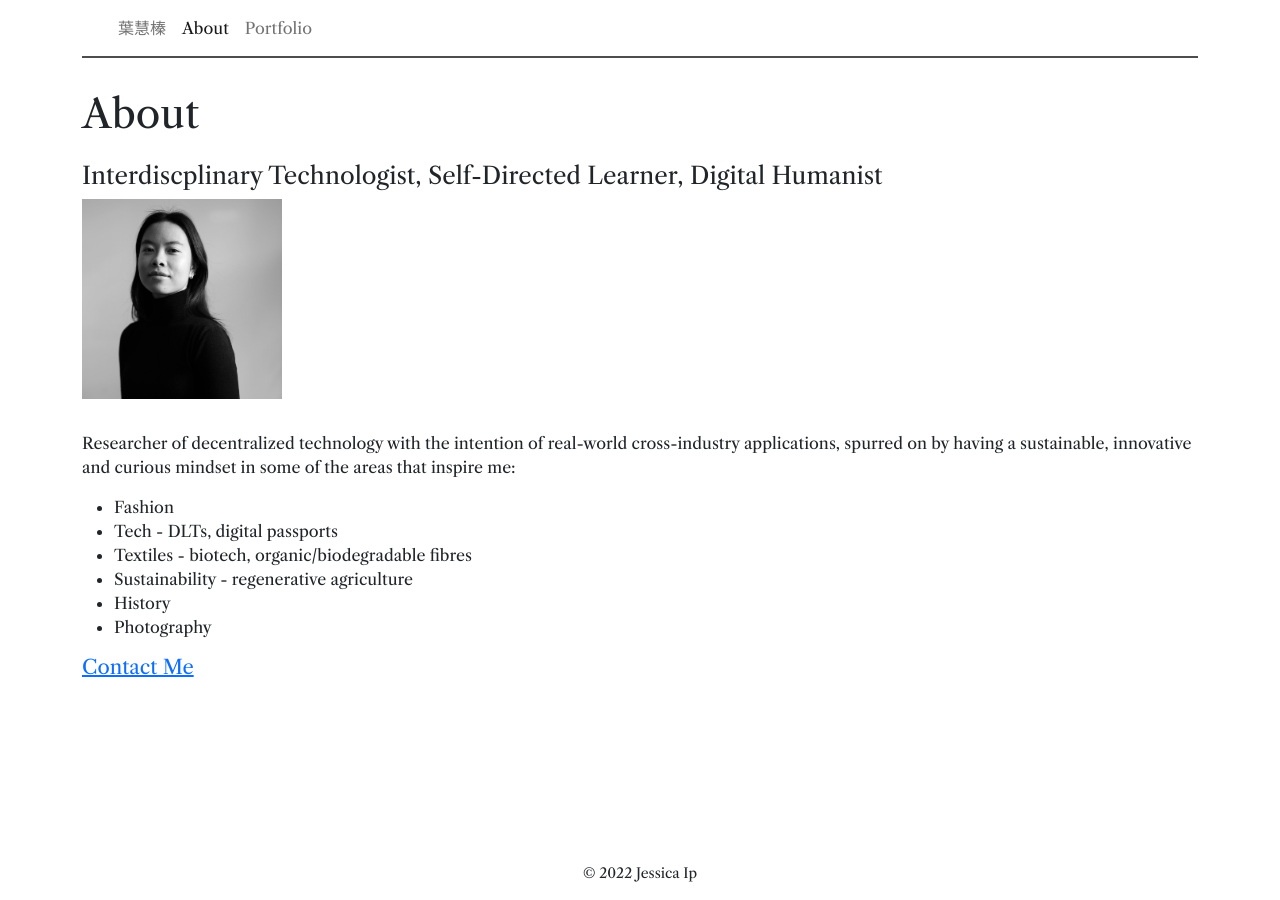
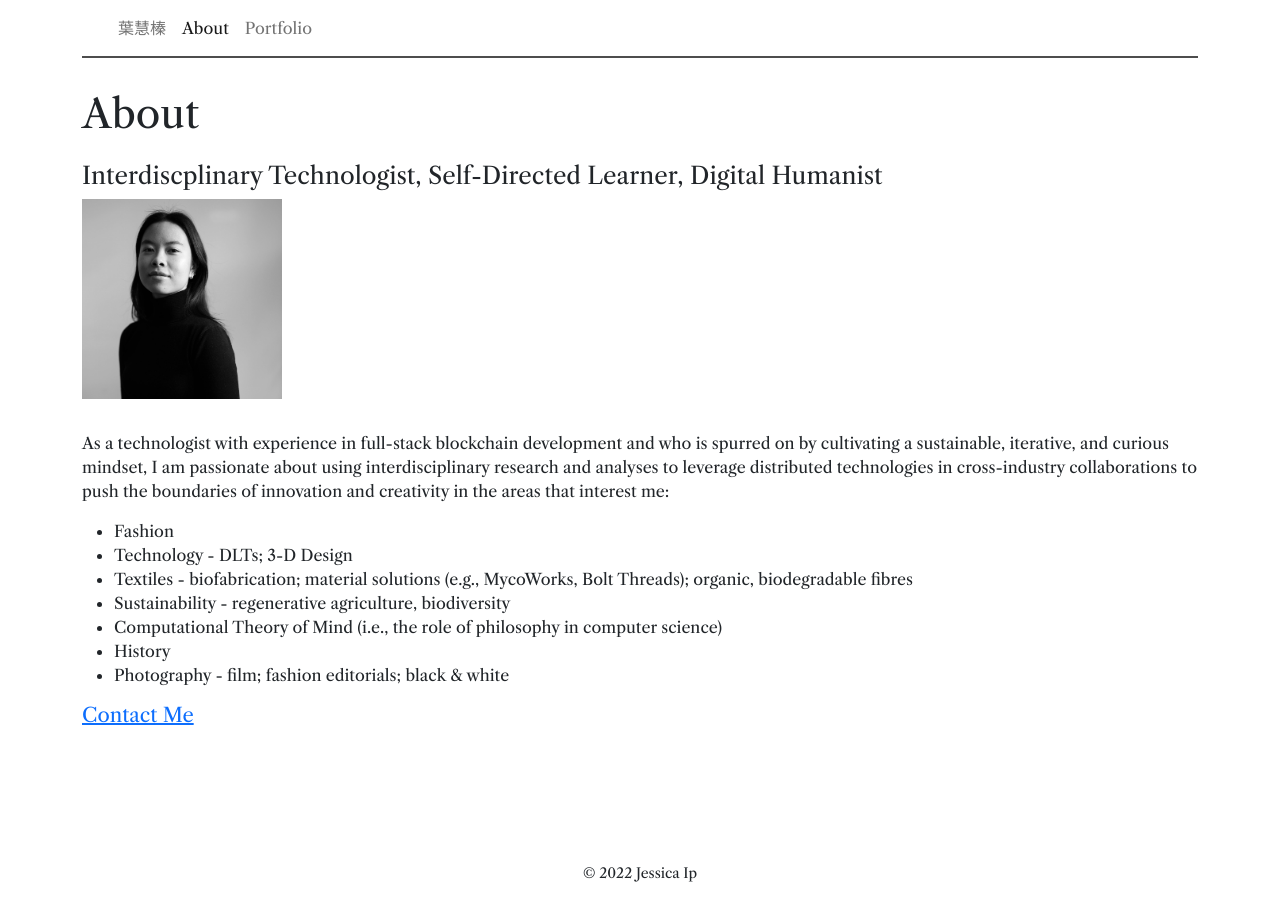
Before and after one commit to ipjessica/ipjessica.github.io, a Jekyll site: the page built from about.md, in a window 1280 px wide. Built offline with Jekyll 4.4.1, drawn with Linux system fonts in a browser that asks for light colours.

Commit message:
Update about.md

```diff
--- a/about.md
+++ b/about.md
@@ -6,15 +6,16 @@ permalink: /about/
 
 <h4>Interdiscplinary Technologist, Self-Directed Learner, Digital Humanist</h4>
 <img src="/assets/images/9.jpg" alt="headshot" width="200" height="40"/>
-<p>Researcher of decentralized technology with the intention of real-world cross-industry applications, spurred on by having a sustainable, innovative and curious mindset in some of the areas that inspire me:</p>
+<p>As a technologist with experience in full-stack blockchain development and who is spurred on by cultivating a sustainable, iterative, and curious mindset, I am passionate about using interdisciplinary research and analyses to leverage distributed technologies in cross-industry collaborations to push the boundaries of innovation and creativity in the areas that interest me:</p>
 
 <ul>
     <li>Fashion</li>
-    <li>Tech - DLTs, digital passports</li>
-    <li>Textiles - biotech, organic/biodegradable fibres</li>
-    <li>Sustainability - regenerative agriculture</li>
+    <li>Technology - DLTs; 3-D Design</li>
+    <li>Textiles - biofabrication; material solutions (e.g., MycoWorks, Bolt Threads); organic, biodegradable fibres</li>
+    <li>Sustainability - regenerative agriculture, biodiversity</li>
+    <li>Computational Theory of Mind (i.e., the role of philosophy in computer science)</li>
     <li>History</li>
-    <li>Photography</li>
+    <li>Photography - film; fashion editorials; black & white</li>
 </ul>
 
 <p></p>
```
